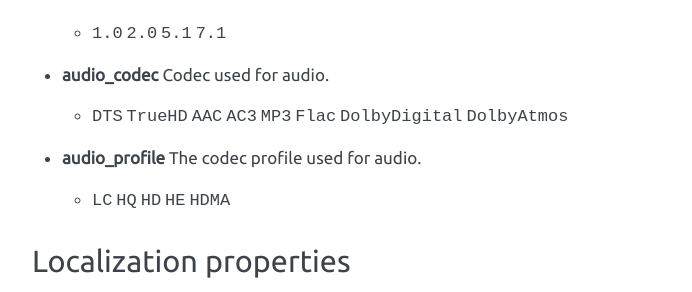
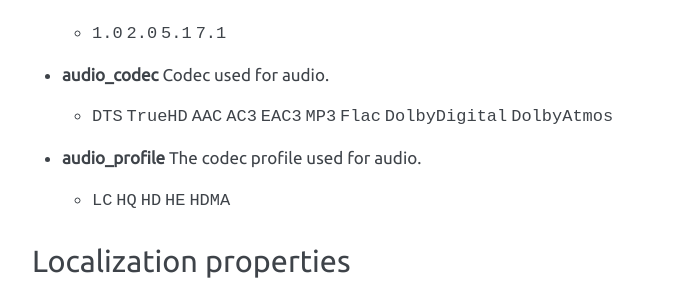
Before and after one commit to guessit-io/guessit, a Sphinx documentation site: the page built from docs/properties.rst, in a window 1280 px wide and 900 px high, scrolled down 2709 px. Shown: the part 153-445 px from the top of the window, without its empty margins (406-1098 px from the left). Built offline with Sphinx 7.4.7, drawn with Linux system fonts in a browser that asks for light colours.

Commit message:
Adding EAC3 to audio_codec documentation

```diff
--- a/docs/properties.rst
+++ b/docs/properties.rst
@@ -159,7 +159,7 @@ Audio properties
 - **audio_codec**
   Codec used for audio.
 
-  - ``DTS`` ``TrueHD`` ``AAC`` ``AC3`` ``MP3`` ``Flac`` ``DolbyDigital``  ``DolbyAtmos``
+  - ``DTS`` ``TrueHD`` ``AAC`` ``AC3`` ``EAC3`` ``MP3`` ``Flac`` ``DolbyDigital``  ``DolbyAtmos``
 
 
 - **audio_profile**
```
